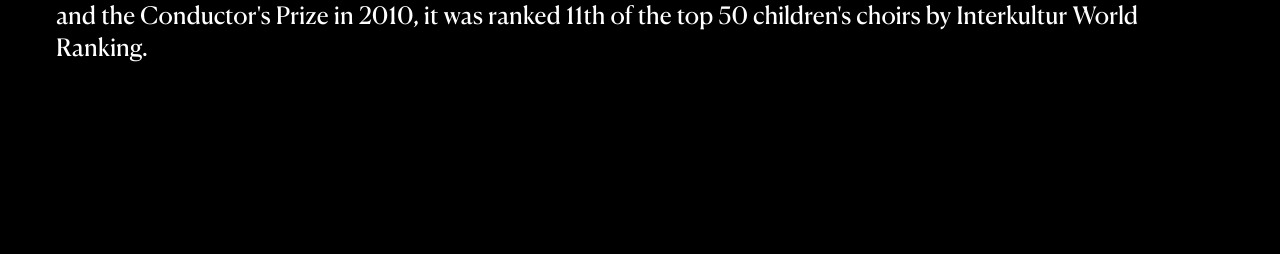
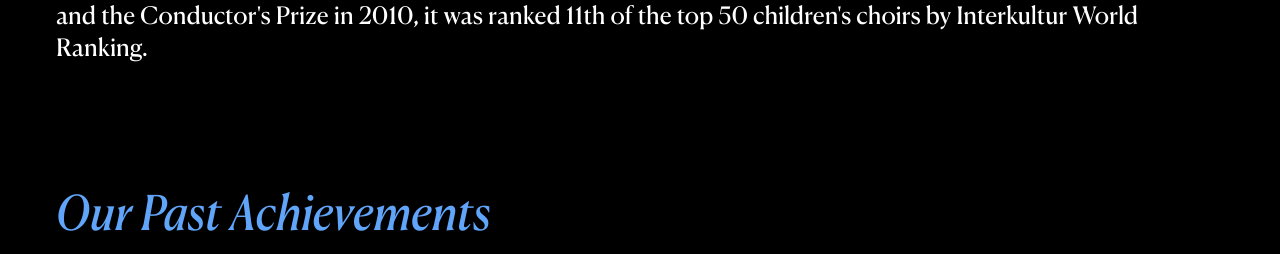
Before and after one commit to rafflesvoices/rafflesvoices-site, a SvelteKit app: page / in a window 1280 px wide. Shown: the part 1146-1400 px from the top of the page. Before the commit the page ends 1211 px from the top, so only its background shows below. Built offline with nearby package versions, Linux system fonts and the light colour scheme; what tailwind-gradient-mask-image would draw is missing.

Commit message:
achievements

```diff
--- a/src/routes/+page.svelte
+++ b/src/routes/+page.svelte
@@ -21,3 +21,6 @@
 	<p class="text-xl md:text-2xl pl-14 text-white font-canela-serif">Raffles Voices, the choir of Raffles Institution, was founded in 1992 by Ms Charmaine Chiang.  Under the directorship of award-winning conductor Mr. Toh Ban Sheng since 2003, it has grown into a renowned SATB boys choir, garnering numerous top accolades in Europe and tackling a myriad of musical genres from classical works to modern commissions.</p>
 	<p class="text-xl md:text-2xl pl-14 pt-5 text-white font-canela-serif">Raffles Voices is active in the choral arena, participating in a wide range of choral competitions from the Singapore Youth Festival (SYF) Central Judging to international choral festivals. Besides consistently achieving Gold (with Honours) and Distinction Certificate in SYF, Raffles Voices has established itself as one of the foremost choirs in Singapore since clinching its first Gold in Germany in 2006.  Perhaps the most awarded secondary school choir, at the heel of winning two Gold Awards in Vienna, a Category Champion and the Conductor's Prize in 2010, it was ranked 11th of the top 50 children's choirs by Interkultur World Ranking.</p>
 </div>
+<div class="w-11/12">
+	<h2 class="text-3xl md:text-5xl pt-10 md:pt-32 pb-4 pl-14 text-blue-400 font-canela-serif italic">Our Past Achievements</h2>
+</div>
```
